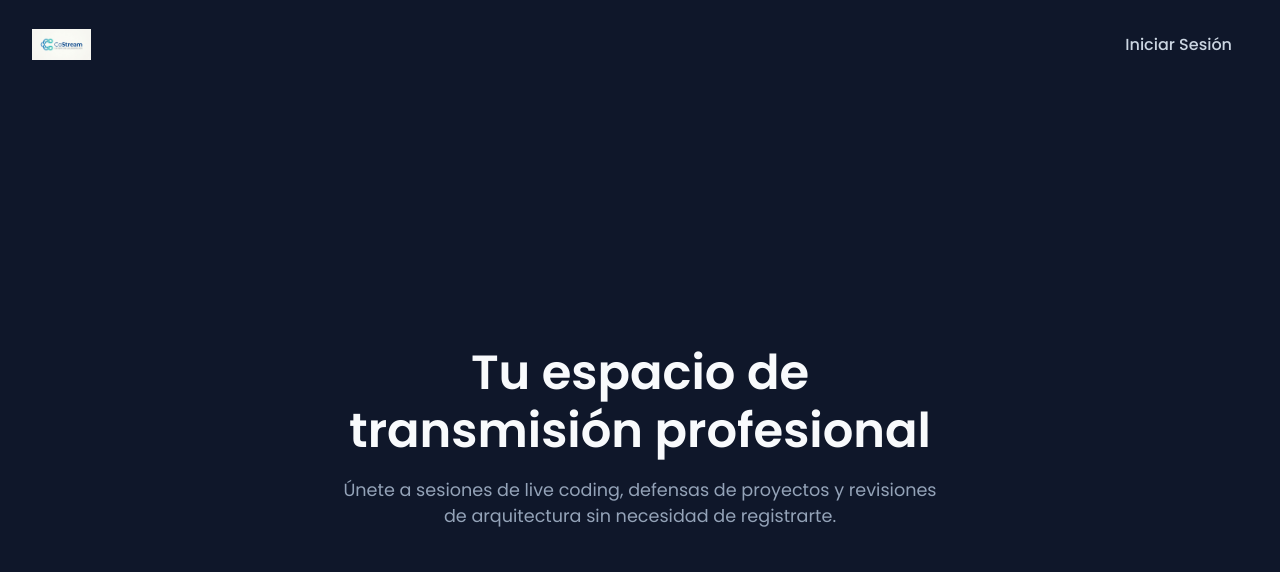
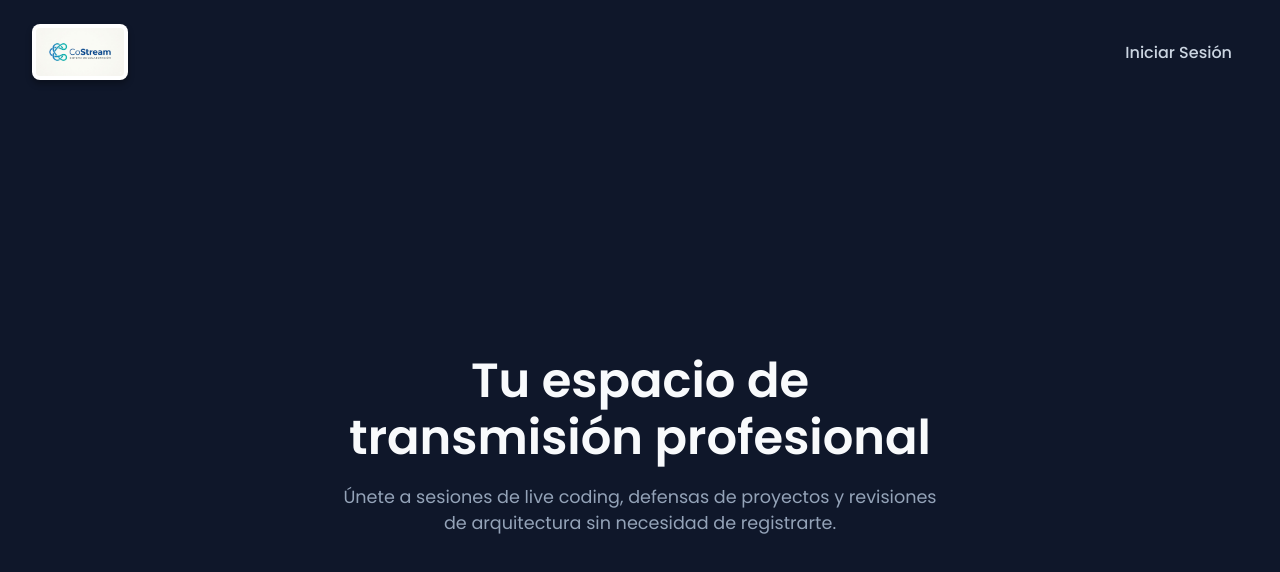
Before and after one commit to AlvaroRiveraCarhuani/CoStream-Web, an Angular app: page / in a window 1280 px wide. Shown: the top 572 px of the page. Built offline with nearby package versions, Linux system fonts and the light colour scheme.

Commit message:
style(ui): mejorar visualizacion de logo en landing y cambiar icono de host

```diff
--- a/src/app/features/landing/landing.css
+++ b/src/app/features/landing/landing.css
@@ -1,7 +1,7 @@
 .landing-container { min-height: 100vh; background-color: #0f172a; color: #f8fafc; font-family: 'Poppins', sans-serif; display: flex; flex-direction: column; }
 .landing-navbar { display: flex; justify-content: space-between; padding: 1.5rem 2rem; align-items: center; }
 .brand { font-size: 1.5rem; font-weight: 600; color: #38bdf8; display: flex; align-items: center; }
-.brand-logo { height: 32px; object-fit: contain; }
+.brand-logo { height: 48px; object-fit: contain; border-radius: 8px; padding: 4px; background-color: white; box-shadow: 0 4px 6px rgba(0,0,0,0.3); }
 .btn-text { color: #cbd5e1; text-decoration: none; font-weight: 500; transition: color 0.2s; }
 .btn-text:hover { color: #fff; }
 .landing-content { flex: 1; display: flex; justify-content: center; align-items: center; padding: 2rem; }
--- a/src/app/features/room/room.css
+++ b/src/app/features/room/room.css
@@ -540,7 +540,7 @@
   min-height: 0; /* Candado flexbox */
 }
 
-.crown { font-size: 0.85rem; margin-left: 4px; filter: drop-shadow(0 0 2px gold); }
+.crown-icon { font-size: 1rem; margin-left: 4px; color: #fbbf24; vertical-align: middle; }
 
 /* ========== MODALS Y TOASTS ========== */
 .modal-overlay {
--- a/src/app/features/room/room.html
+++ b/src/app/features/room/room.html
@@ -42,7 +42,7 @@
               <span class="participant-name">{{ p.name || p.displayName || p.userId }}</span>
               <span class="participant-role" [class]="(p.role || '').toLowerCase()">
                 {{ getRoleLabel(p.role) }}
-                <span *ngIf="p.role === 'HOST'" class="crown">👑</span>
+                <span *ngIf="p.role === 'HOST'" class="material-symbols-outlined crown-icon" title="Anfitrión">verified</span>
               </span>
             </div>
             <div class="participant-actions" *ngIf="isHost && p.userId !== currentUserId">
```
